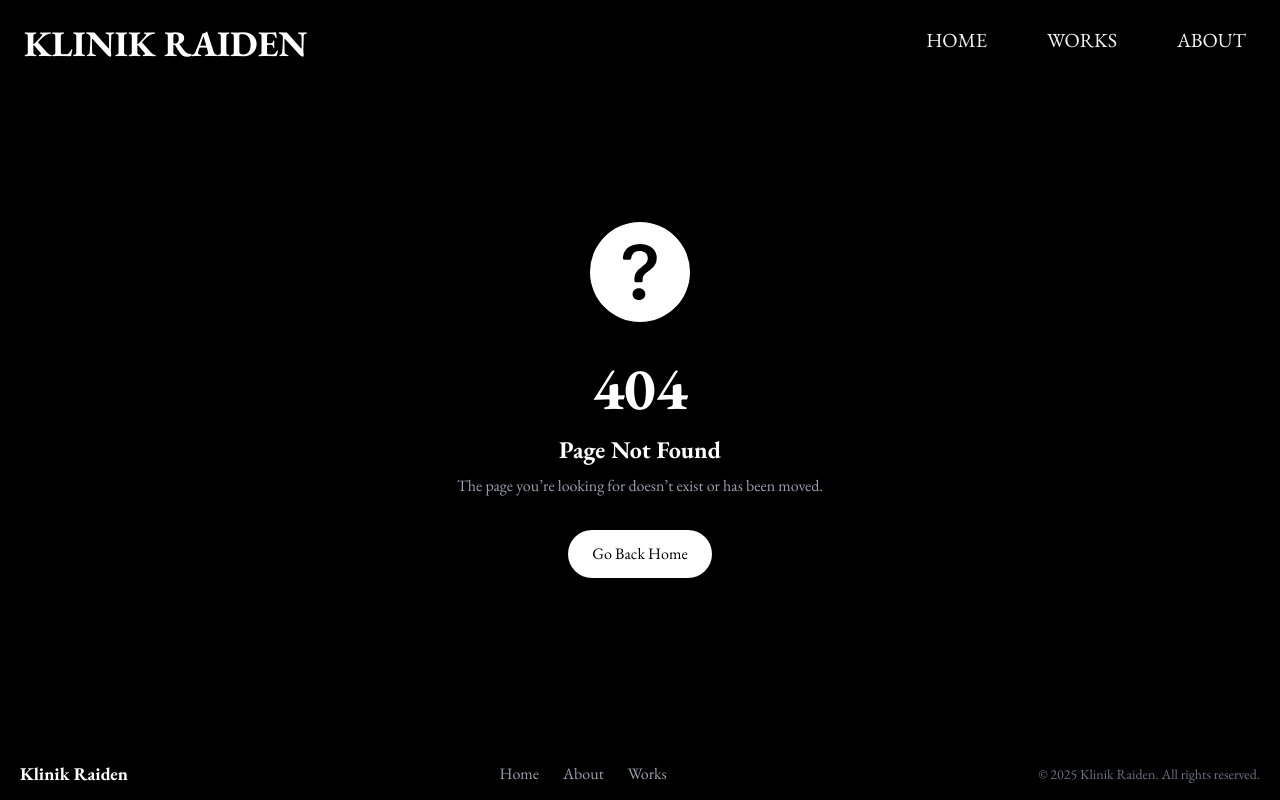
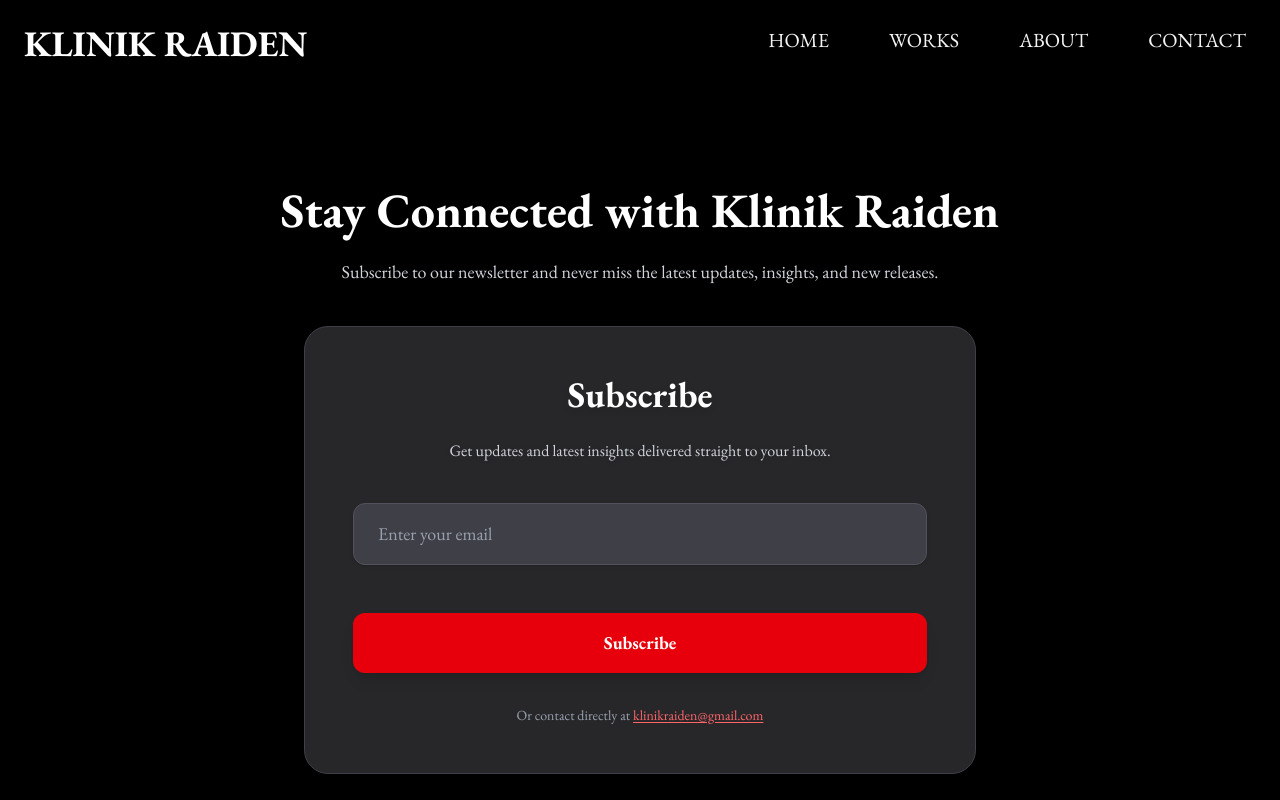
Before and after one commit to vaideesh-siva06/klinik-raiden-production, a Next.js app: page /contact in a window 1280 px wide. Before the commit this address had no page. Shown: the top 800 px of the page. Built offline with nearby package versions, Linux system fonts and the light colour scheme.

Commit message:
Contact page and subscription mailchimp

```diff
--- a/app/components/AnimatedComponent.tsx
+++ b/app/components/AnimatedComponent.tsx
@@ -1,33 +1,33 @@
 'use client'
-
-export const runtime = 'edge';
 
 import { motion } from 'framer-motion'
 import React from 'react'
 
 interface AnimatedProp {
-    phrases: string[] | React.ReactNode[],
+    phrases: (string | React.ReactNode)[],
     delay: number
 }
 
 export default function AnimatedComponent({ phrases, delay }: AnimatedProp) {
   return (
     <div className="relative text-3xl md:text-4xl leading-relaxed cursor-text">
-      {phrases.map((phrase, index) => (
+      {phrases.map((phrase, index) => {
+        return (
           <motion.span
             key={index}
             className="block cursor-text"
             initial={{ opacity: 0, y: 30 }}
             animate={{ opacity: 1, y: 0 }}
             transition={{
-            delay: delay + index * 1, // delay between each phrase
+              delay: delay + index * 1,
               duration: 1.2,
               ease: 'easeOut',
             }}
           >
             {phrase}
           </motion.span>
-      ))}
+        )
+      })}
     </div>
   )
 }
--- a/app/components/Footer.tsx
+++ b/app/components/Footer.tsx
@@ -25,6 +25,9 @@ const Footer: React.FC = () => {
           <Link href="/works" className="hover:text-white transition-colors">
             Works
           </Link>
+          <Link href="/contact" className="hover:text-white transition-colors">
+            Contact
+          </Link>
         </div>
 
         {/* Social / Info */}
--- a/app/components/Navbar.tsx
+++ b/app/components/Navbar.tsx
@@ -35,6 +35,7 @@ export default function Navbar() {
             <Link href="/" className="nav-item hover:text-gray-400">HOME</Link>
             <Link href="/works" className="nav-item hover:text-gray-400">WORKS</Link>
             <Link href="/about" className="nav-item hover:text-gray-400">ABOUT</Link>
+            <Link href="/contact" className="nav-item hover:text-gray-400">CONTACT</Link>
             </ul>
 
             {/* Hamburger Button */}
@@ -64,6 +65,7 @@ export default function Navbar() {
                 <Link href="/" className="nav-item hover:text-gray-400 hover:cursor-pointer">HOME</Link>
                 <Link href="/works" className="nav-item hover:text-gray-400 hover:cursor-pointer">WORKS</Link>
                 <Link href="/about" className="nav-item hover:text-gray-400 hover:cursor-pointer">ABOUT</Link>
+                <Link href="/contact" className="nav-item hover:text-gray-400">CONTACT</Link>
             </ul>
         </div>
 
--- /dev/null
+++ b/app/components/SubscribeForm.tsx
@@ -0,0 +1,73 @@
+'use client'
+
+import React from 'react';
+
+const SubscribeForm = () => {
+  return (
+    <div className="w-full max-w-2xl mx-auto p-12 bg-zinc-800 bg-opacity-80 backdrop-blur-xl rounded-3xl shadow-2xl text-center border border-zinc-700 hover:border-zinc-600 transition-all duration-300">
+      <h2 className="text-3xl sm:text-4xl font-bold text-white mb-6 drop-shadow-md">
+        Subscribe
+      </h2>
+      <p className="text-gray-300 text-base mb-10 drop-shadow-sm">
+        Get updates and latest insights delivered straight to your inbox.
+      </p>
+
+      <form
+        action="https://klinikraiden.us5.list-manage.com/subscribe/post?u=358cadac4e2cbc21d4f558247&amp;id=cd82778554&amp;f_id=009ff1e0f0"
+        method="post"
+        id="mc-embedded-subscribe-form"
+        name="mc-embedded-subscribe-form"
+        className="flex flex-col gap-6 w-full"
+        target="_blank"
+        noValidate
+      >
+        <input
+          type="email"
+          name="EMAIL"
+          id="mce-EMAIL"
+          placeholder="Enter your email"
+          required
+          className="px-6 py-4 rounded-xl border border-zinc-600 focus:outline-none focus:ring-2 focus:ring-red-500 focus:border-transparent bg-zinc-700 bg-opacity-50 text-gray-100 placeholder-gray-400 w-full text-lg transition-all shadow-sm hover:shadow-md"
+        />
+
+        {/* Response messages */}
+        <div id="mce-responses" className="text-sm">
+          <div id="mce-error-response" className="text-red-500" style={{ display: 'none' }}></div>
+          <div id="mce-success-response" className="text-green-500" style={{ display: 'none' }}></div>
+        </div>
+
+        {/* Honeypot field for bots (hidden) */}
+        <div aria-hidden="true" style={{ position: 'absolute', left: '-5000px' }}>
+          <input
+            type="text"
+            name="b_358cadac4e2cbc21d4f558247_cd82778554"
+            tabIndex={-1}
+            defaultValue=""
+            readOnly
+          />
+        </div>
+
+        <button
+          type="submit"
+          name="subscribe"
+          id="mc-embedded-subscribe"
+          className="px-6 py-4 rounded-xl bg-red-600 hover:bg-red-700 text-white font-semibold text-lg shadow-lg hover:shadow-red-500/50 transition-all duration-300 transform hover:scale-105 w-full"
+        >
+          Subscribe
+        </button>
+      </form>
+
+      <p className="text-gray-400 text-sm mt-8">
+        Or contact directly at{' '}
+        <a
+          href="mailto:klinikraiden@gmail.com"
+          className="text-red-400 hover:text-red-300 underline underline-offset-2 transition-colors font-medium"
+        >
+          klinikraiden@gmail.com
+        </a>
+      </p>
+    </div>
+  );
+};
+
+export default SubscribeForm;
--- /dev/null
+++ b/app/contact/page.tsx
@@ -0,0 +1,26 @@
+'use client'
+
+import React from "react";
+import SubscribeForm from "../components/SubscribeForm";
+
+const Subscribe = () => {
+  return (
+    <div className="min-h-screen flex items-center justify-center bg-black px-6 sm:px-12 lg:px-24">
+      <div className="w-full max-w-4xl bg-black rounded-3xl p-12 shadow-2xl text-center">
+        {/* Page Header */}
+        <h1 className="text-4xl sm:text-5xl font-bold text-white mb-6 drop-shadow-md">
+          Stay Connected with Klinik Raiden
+        </h1>
+        <p className="text-gray-300 text-lg mb-10 drop-shadow-sm">
+          Subscribe to our newsletter and never miss the latest updates, insights, and new releases.
+        </p>
+
+        {/* Subscribe Form Component */}
+        <SubscribeForm />
+      </div>
+    </div>
+  );
+};
+
+export default Subscribe;
+export const runtime = "edge";
```
Lines whose indentation alone changed are shown as unchanged.
